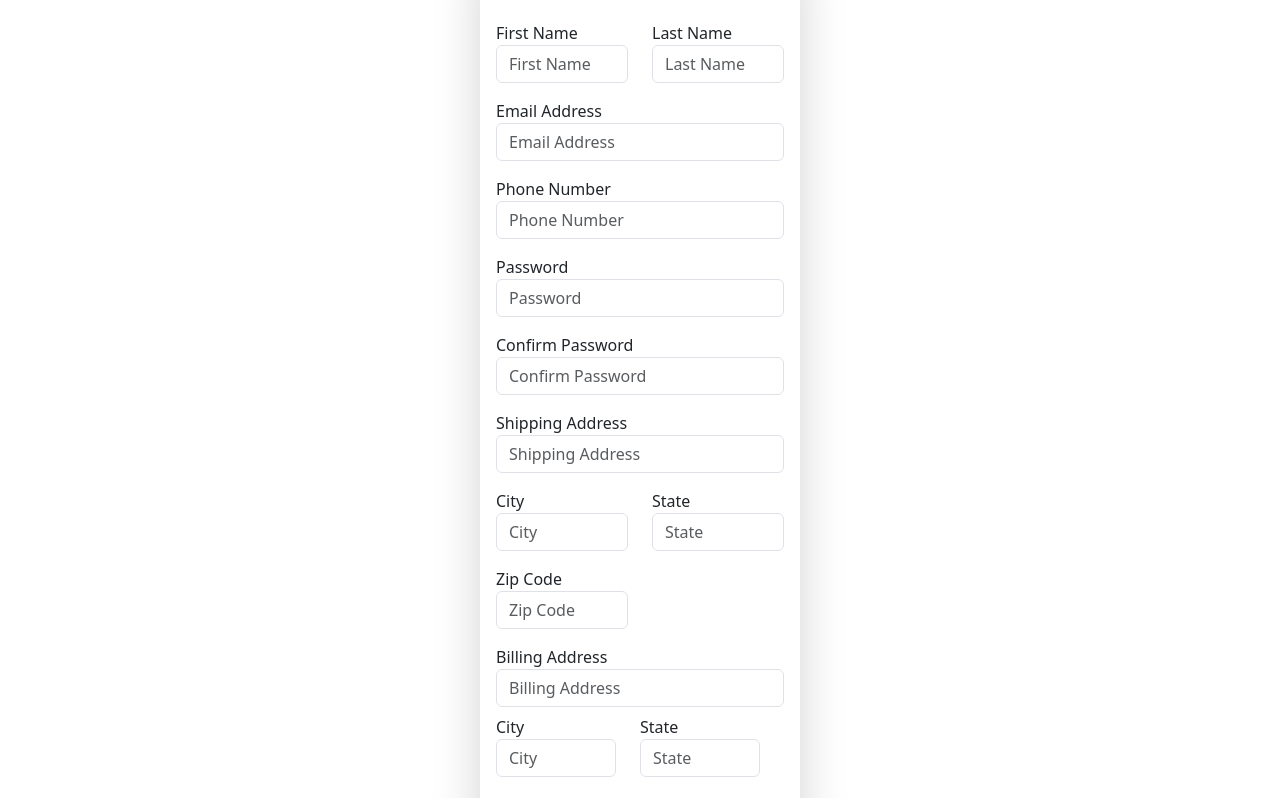
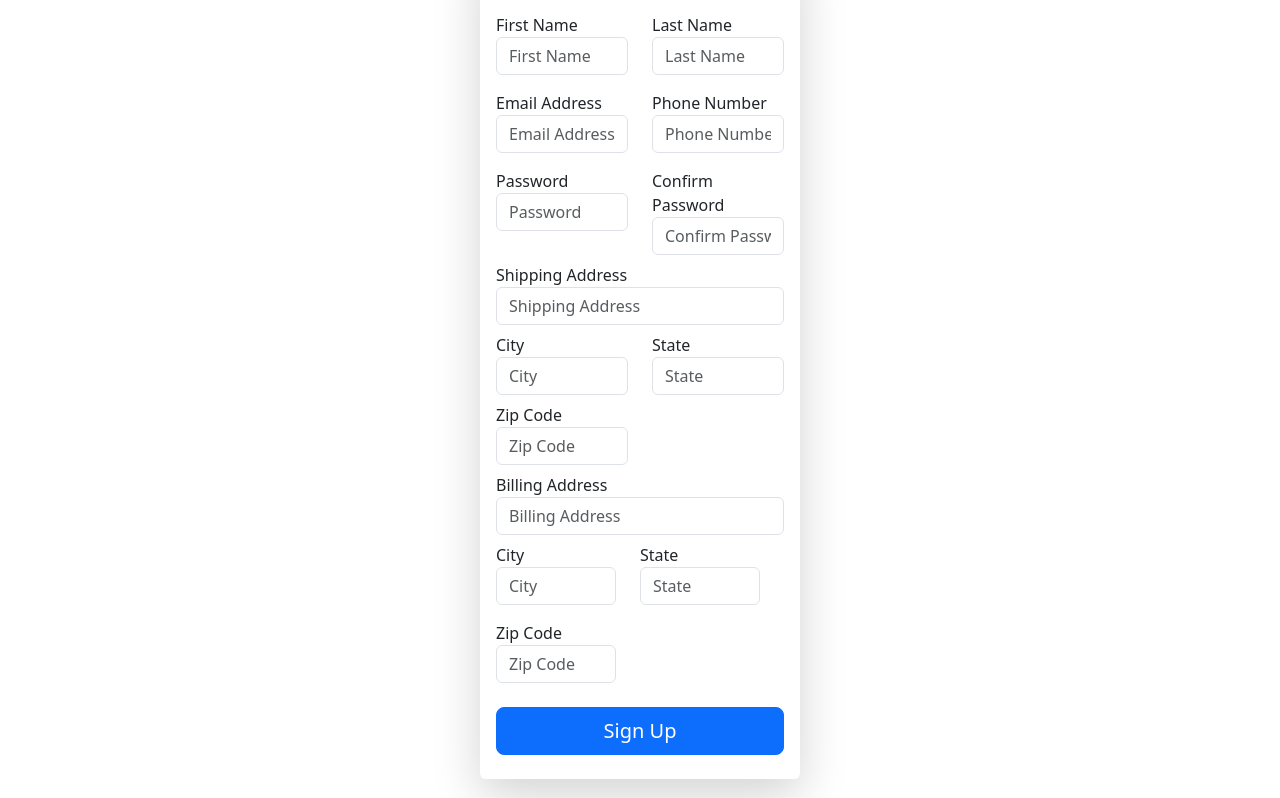
Before and after one commit to zakpruitt/nlbg.store, a plain HTML site: page front-end/customer_view/vince/signup.html in a window 1280 px wide. Shown: the part 143-941 px from the top of the page. Drawn offline with nearby package versions, Linux system fonts and the light colour scheme.

Commit message:
formatting issues

```diff
--- a/front-end/customer_view/vince/signup.html
+++ b/front-end/customer_view/vince/signup.html
@@ -83,7 +83,7 @@
 
   <div class="container w-25 login-container shadow-lg p-3 mb-5 bg-white rounded">
     <form>
-      <img class="mb-3" src="img/nlbgLogo.png" alt="" width="100" height="35">
+      <img class="mb-2" src="img/nlbgLogo.png" alt="" width="100" height="35">
 
       <div class="row mt-2 mb-3">
         <div class="col-md-6"><label class="labels">First Name</label><input type="text" class="form-control"
@@ -91,52 +91,47 @@
         <div class="col-md-6"><label class="labels">Last Name</label><input type="text" class="form-control" value=""
             placeholder="Last Name"></div>
       </div>
-      <div class="row mt-2 mb-3 ">
-        <div class=""><label class="labels">Email Address</label><input type="text" class="form-control"
+      <div class="row mt-2 mb-3">
+        <div class="col-md-6"><label class="labels">Email Address</label><input type="text" class="form-control"
             placeholder="Email Address" value=""></div>
+        <div class="col-md-6"><label class="labels">Phone Number</label><input type="text" class="form-control" value=""
+            placeholder="Phone Number"></div>
       </div>
-      <div class="row mt-2 mb-3">
-        <div class=""><label class="labels">Phone Number</label><input type="text" class="form-control"
-            placeholder="Phone Number" value=""></div>
+      <div class="row mt-2 mb-2">
+        <div class="col-md-6"><label class="labels">Password</label><input type="text" class="form-control"
+            placeholder="Password" value=""></div>
+        <div class="col-md-6"><label class="labels">Confirm Password</label><input type="text" class="form-control" value=""
+            placeholder="Confirm Password"></div>
       </div>
-      <div class="row mt-2 mb-3">
-        <div class=""><label class="labels">Password</label><input type="text" class="form-control"
-            placeholder="Password" value=""></div>
-      </div>
-      <div class="row mt-2 mb-3">
-        <div class=""><label class="labels">Confirm Password</label><input type="text" class="form-control"
-            placeholder="Confirm Password" value=""></div>
-      </div>
-      <div>
-      <div class="row mt-2 mb-3">
+      <div class="row mt-2 mb-2">
         <div class=""><label class="labels">Shipping Address</label><input type="text" class="form-control"
             placeholder="Shipping Address" value=""></div>
       </div>
-      <div class="row mt-2 mb-3">
+      <div class="row mt-2 mb-2">
         <div class="col-md-6"><label class="labels">City</label><input type="text" class="form-control"
             placeholder="City" value=""></div>
         <div class="col-md-6"><label class="labels">State</label><input type="text" class="form-control" value=""
             placeholder="State"></div>
       </div>
-      <div class="row mt-2 mb-3">
+      <div class="row mt-2 mb-2">
         <div class="col-md-6"><label class="labels">Zip Code</label><input type="text" class="form-control"
             placeholder="Zip Code" value=""></div>
       </div>
-      <div class="row mt-2 mb-3">
+      <div class="row mt-2 mb-2">
         <div class=""><label class="labels">Billing Address</label><input type="text" class="form-control"
             placeholder="Billing Address" value=""></div>
-        <div class="row mt-2 mb-3">
+        <div class="row mt-2 mb-2">
           <div class="col-md-6"><label class="labels">City</label><input type="text" class="form-control"
               placeholder="City" value=""></div>
           <div class="col-md-6"><label class="labels">State</label><input type="text" class="form-control" value=""
               placeholder="State"></div>
         </div>
-        <div class="row mt-2 mb-3">
+        <div class="row mt-2 mb-2">
           <div class="col-md-6"><label class="labels">Zip Code</label><input type="text" class="form-control"
               placeholder="Zip Code" value=""></div>
         </div>
       </div>
-      <button class="w-100 btn btn-lg btn-primary mt-3" type="submit">Sign Up</button>
+      <button class="w-100 btn btn-lg btn-primary mt-2 mb-2" type="submit">Sign Up</button>
     </form>
   </div>
 
```
